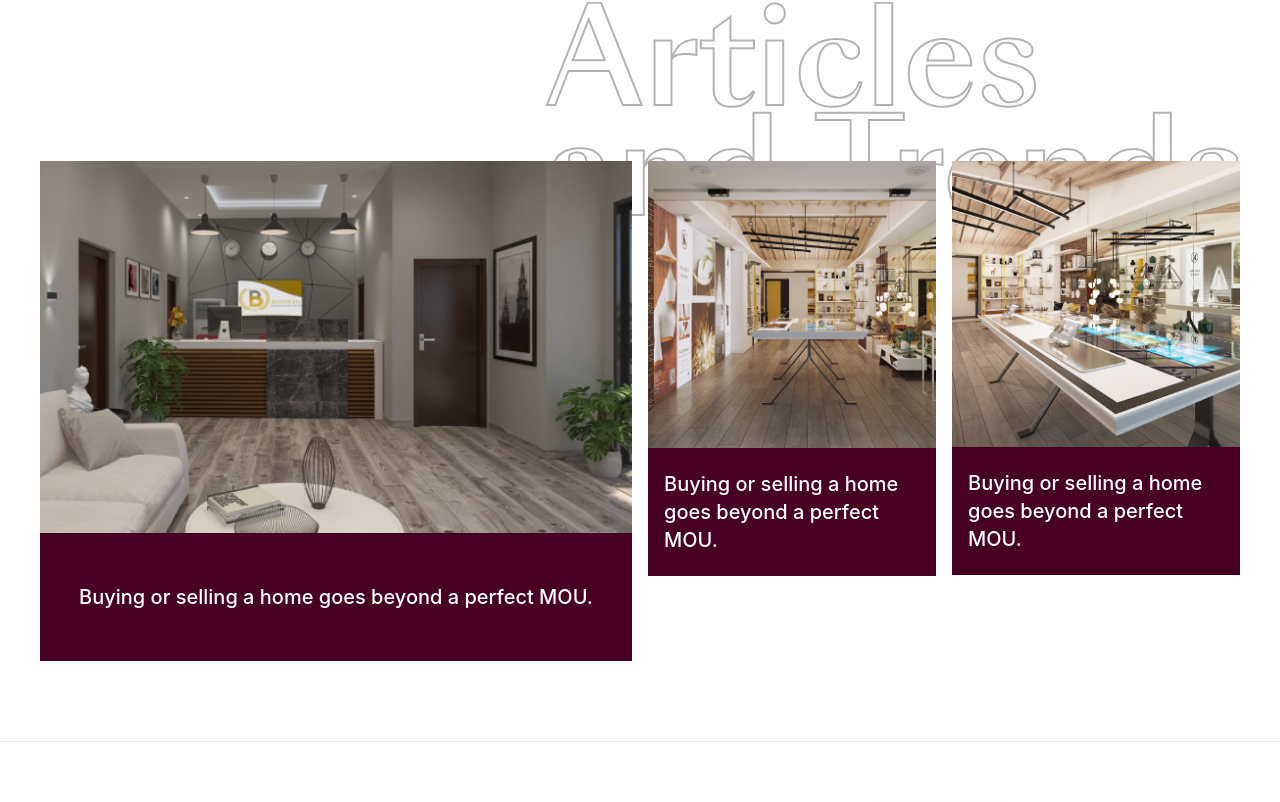
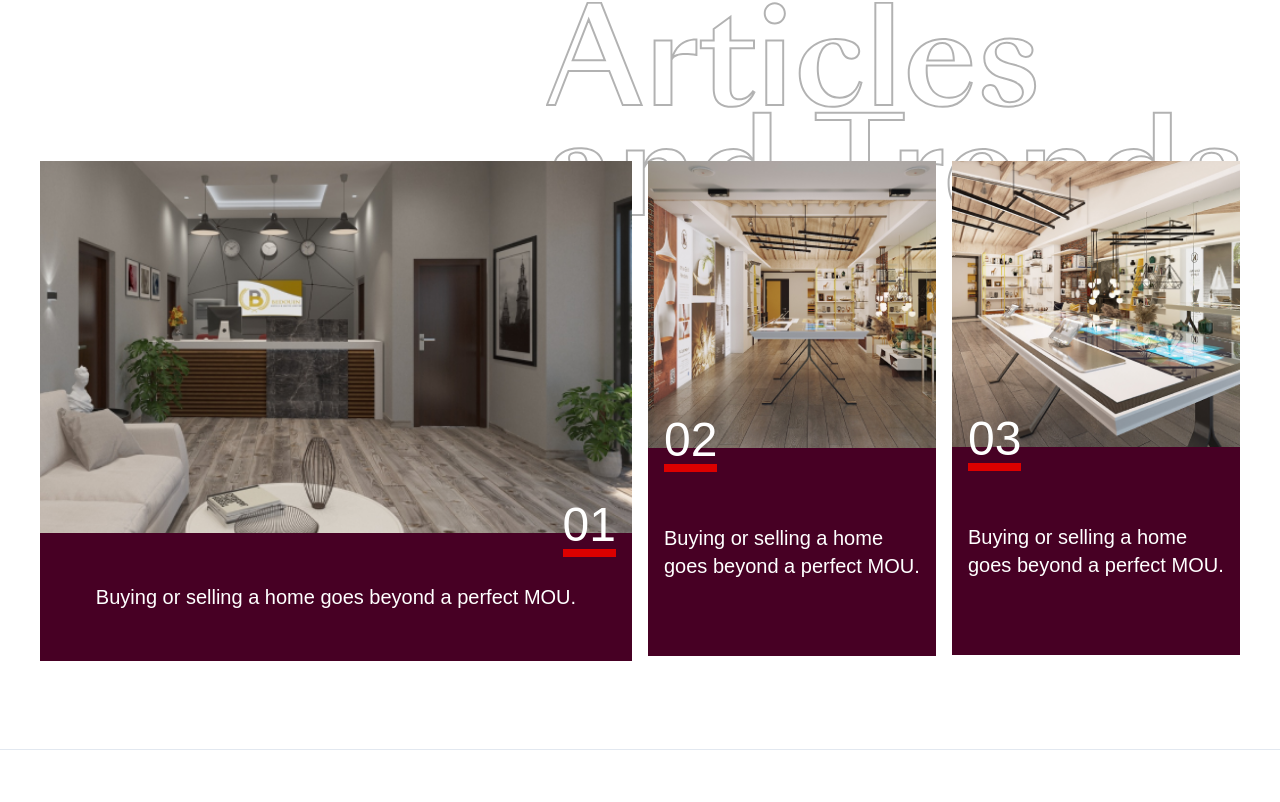
Before and after one commit to Colin-nwk/dallasville, a React (Vite) app: page / in a window 1280 px wide. Shown: the part 4624-5426 px from the top of the page. Built offline with nearby package versions, Linux system fonts and the light colour scheme; a web font is replaced by a local one.

Commit message:
first draft

```diff
--- a/src/components/home/Article.tsx
+++ b/src/components/home/Article.tsx
@@ -10,37 +10,40 @@ const Article = () => {
         <div className="flex justify-end item-center -z-10">
           <img src={articles} alt="our articles" />
         </div>
-        <div className="grid grid-cols-1 md:grid-cols-4 sm:grid-col-2 justify-center items-start gap-4 mt-5 md:-mt-14">
-          <div className="md:col-span-2 h-full">
+        <div className="grid grid-cols-1 sm:grid-cols-2 justify-center items-start gap-4 mt-5 md:-mt-14">
+          <div className="w-full h-full">
             <img src={hotel} alt="" className="w-full h-auto object-contain" />
-            <div className="w-full h-32 px-4 py-2 bg-main flex justify-center items-center">
-              <p className="font-medium text-xl text-ellipsis text-white">
+            <div className="w-full h-32 mb-2 px-4 py-2 bg-main flex justify-center items-center relative">
+              <h4 className="font-medium text-xl text-ellipsis text-white">
                 Buying or selling a home goes beyond a perfect MOU.
-              </p>
+              </h4>
+              <h3 className="text-white absolute -top-8 right-4 text-5xl border-b-8 border-[#DC0000]">
+                01
+              </h3>
             </div>
           </div>
-          <div className="h-full">
-            <img
-              src={maxcenter}
-              alt=""
-              className="w-full h-auto object-contain"
-            />
-            <div className="w-full h-32 px-4 py-2 bg-main flex justify-center items-center">
-              <p className="font-medium  text-xl text-ellipsis text-white">
-                Buying or selling a home goes beyond a perfect MOU.
-              </p>
+          <div className="flex gap-4 h-full">
+            <div className=" w-full h-full">
+              <img src={maxcenter} alt="" className="w-fit object-contain" />
+              <div className="w-full h-52 px-4 py-2 bg-main flex justify-center items-center relative">
+                <h4 className="font-medium  text-xl text-ellipsis text-white">
+                  Buying or selling a home goes beyond a perfect MOU.
+                </h4>
+                <h3 className="text-white absolute -top-8 left-4 text-5xl border-b-8 border-[#DC0000]">
+                  02
+                </h3>
+              </div>
             </div>
-          </div>
-          <div className="h-full">
-            <img
-              src={maxcenter2}
-              alt=""
-              className="w-full h-auto object-contain"
-            />
-            <div className="w-full h-32 px-4 py-2 bg-main flex justify-center items-center">
-              <p className="font-medium  text-xl text-ellipsis text-white">
-                Buying or selling a home goes beyond a perfect MOU.
-              </p>
+            <div className="w-full h-full">
+              <img src={maxcenter2} alt="" className="w-fit object-contain" />
+              <div className="w-full h-52 px-4 py-2 bg-main flex justify-center items-center relative">
+                <h4 className="font-medium  text-xl text-ellipsis text-white">
+                  Buying or selling a home goes beyond a perfect MOU.
+                </h4>
+                <h3 className="text-white absolute -top-8 left-4 text-5xl border-b-8 border-[#DC0000]">
+                  03
+                </h3>
+              </div>
             </div>
           </div>
         </div>
--- a/src/components/home/Brochure.tsx
+++ b/src/components/home/Brochure.tsx
@@ -18,9 +18,7 @@ const Brochure = () => {
               <h3 className="text-2xl font-sansblue font-bold">
                 Download our Brochure
               </h3>
-              <h4 className="text-xl font-mont font-medium">
-                Fill in your details below
-              </h4>
+              <p className="text-xl  font-medium">Fill in your details below</p>
               {/* input forms */}
               <form action="" className="w-full">
                 <div className=" flex flex-col gap-8 w-full mt-4">
```
